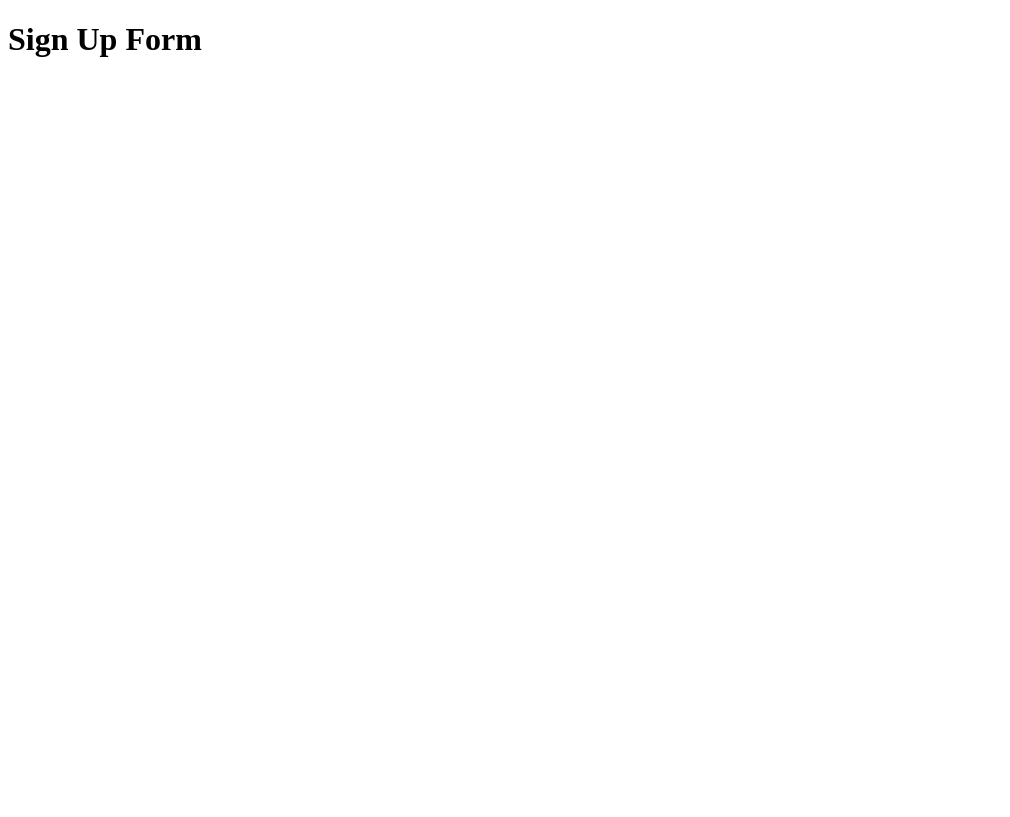
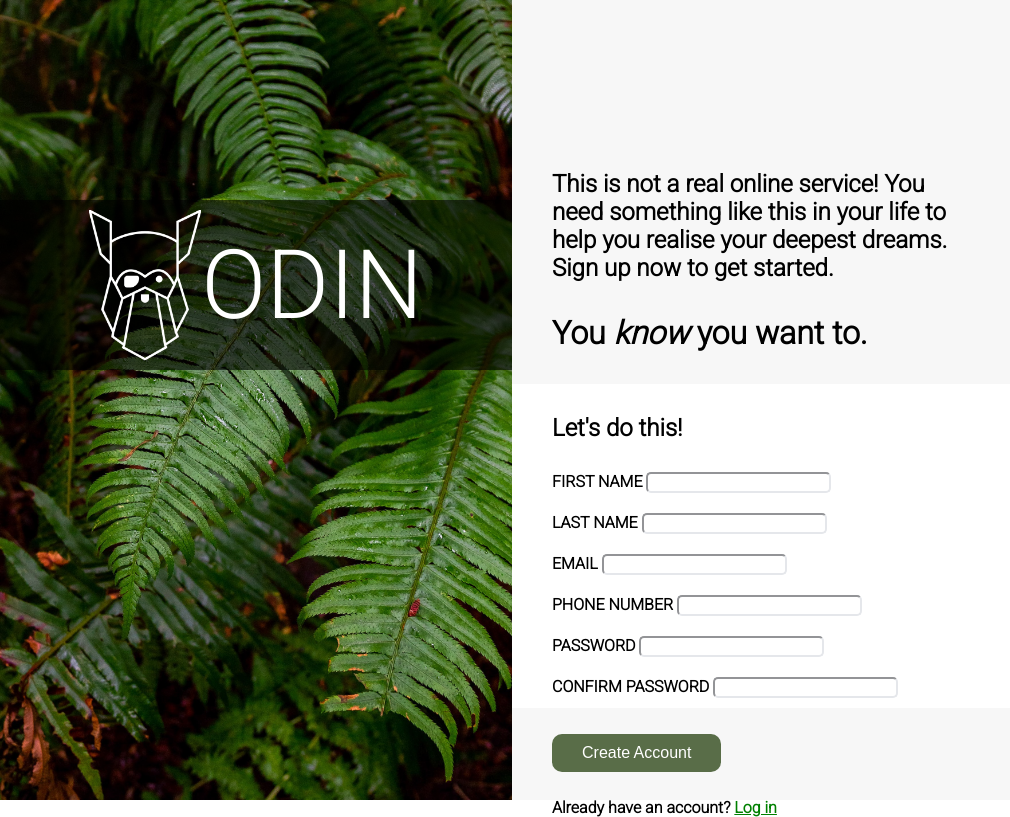
Before and after one commit to AsterxP/Sign-up-form, a plain HTML site: page index.html in a window 1280 px wide. Shown: the whole page, without its empty margins (0-1010 px from the left). Drawn offline with Linux system fonts and the light colour scheme.

Commit message:
HTML & CSS

```diff
--- a/css/style.css
+++ b/css/style.css
@@ -0,0 +1,119 @@
+@import url('https://fonts.googleapis.com/css2?family=Roboto:wght@300&display=swap');
+
+html, body {
+  height: 100%;
+  font-family: 'Roboto', sans-serif;
+  border: 0;
+  margin: 0;
+}
+
+li {
+  list-style: none;
+}
+
+.container {
+  display: flex;
+  height: 100vh;
+}
+
+/* Left Sidebar */
+
+.sidebar {
+  background-image: url(/img/leaves.jpg);
+  background-size: cover;
+  flex-basis: 40%;
+}
+
+.logo {
+  display: flex;
+  justify-content: center;
+  margin-top: 200px;
+  height: 150px;
+  width: auto;
+  background-color: rgba(0, 0, 0, 60%);
+  padding: 10px;
+}
+
+.logo>p {
+  color: white;
+  font-size: 6rem;
+  align-self: center;
+}
+
+/* Right Main */
+
+.main {
+  flex-basis: 60%;
+  background-color: rgb(247, 247, 247);
+}
+
+.heading {
+  padding: 150px 300px 0px 40px;
+}
+
+.heading>p {
+  font-size: 2rem;
+  font-weight: 700;
+}
+
+.italic {
+  font-style: italic;
+}
+
+.form-mid {
+  padding-left: 40px;
+  background-color: white;
+  padding-top: 10px;
+}
+
+form>ul {
+  /* display: flex;
+  justify-content: space-around; */
+  text-transform: uppercase;
+  padding: 0;
+}
+
+form>ul>li{
+  padding: 10px 0;
+}
+
+label {
+  font-weight: 600;
+}
+
+input {
+  border-color: #E5E7EB;
+  border-radius: 5px;
+}
+
+input:focus {
+  border-color: blue;
+}
+
+input:nth-child(5), input:nth-child(6) {
+  border-color: red;
+}
+
+.foot>p {
+  font-weight: 700;
+}
+
+.foot>p>a {
+  color: green;
+  font-weight: 900;
+}
+
+.foot{
+  height: auto;
+  padding-left: 40px;
+}
+
+button {
+  background-color: #596D48;
+  color: white;
+  font-size: 1rem;
+  padding: 10px 30px;
+  margin: 10px 0;
+  border: none;
+  border-radius: 10px;
+}
--- a/index.html
+++ b/index.html
@@ -9,6 +9,56 @@
   <title>Sign Up Form</title>
 </head>
 <body>
-  <h1>Sign Up Form</h1>
+  <div class="container">
+    <div class="sidebar">
+      <div class="logo">
+        <img src="./img/odin-lined.png" alt="odin_logo">
+        <p>ODIN</p>
+      </div>
+    </div>
+    <div class="main">
+      <div class="heading">
+        <h2>This is not a real online service! You need something like this in your life to help you realise your deepest dreams. Sign up now to get started.</h2>
+        <p>You <span class="italic">know</span> you want to.</p>
+      </div>
+      <div class="form">
+        <div class="form-mid">
+          <form action="*" method="post">
+            <h2>Let's do this!</h2>
+            <ul>
+              <li>
+                <label for="first-name">First Name</label>
+                <input type="text" id="first-name" name="first-name">
+              </li>
+              <li>
+                <label for="last-name">Last Name</label>
+                <input type="text" id="last-name" name="last-name">
+              </li>
+              <li>
+                <label for="email">email</label>
+                <input type="email" id="email" name="email">
+              </li>
+              <li>
+                <label for="phone">Phone Number</label>
+                <input type="tel" id="phone" name="phone-no">
+              </li>
+              <li>
+                <label for="pwd">Password</label>
+                <input type="password" id="pwd" name="pwd">
+              </li>
+              <li>
+                <label for="confirm-pwd">Confirm Password</label>
+                <input type="password" id="confirm-pwd" name="confirm-pwd">
+              </li>
+            </ul>
+        </div>
+          <div class="foot">
+            <button type="submit">Create Account</button>
+            <p>Already have an account? <a href="*">Log in</a></p>
+          </div>
+        </form>
+      </div>
+    </div>
+  </div>
 </body>
 </html>
```
Also changed, not shown: img/leaves.jpg (added), img/odin-lined.png (added).
